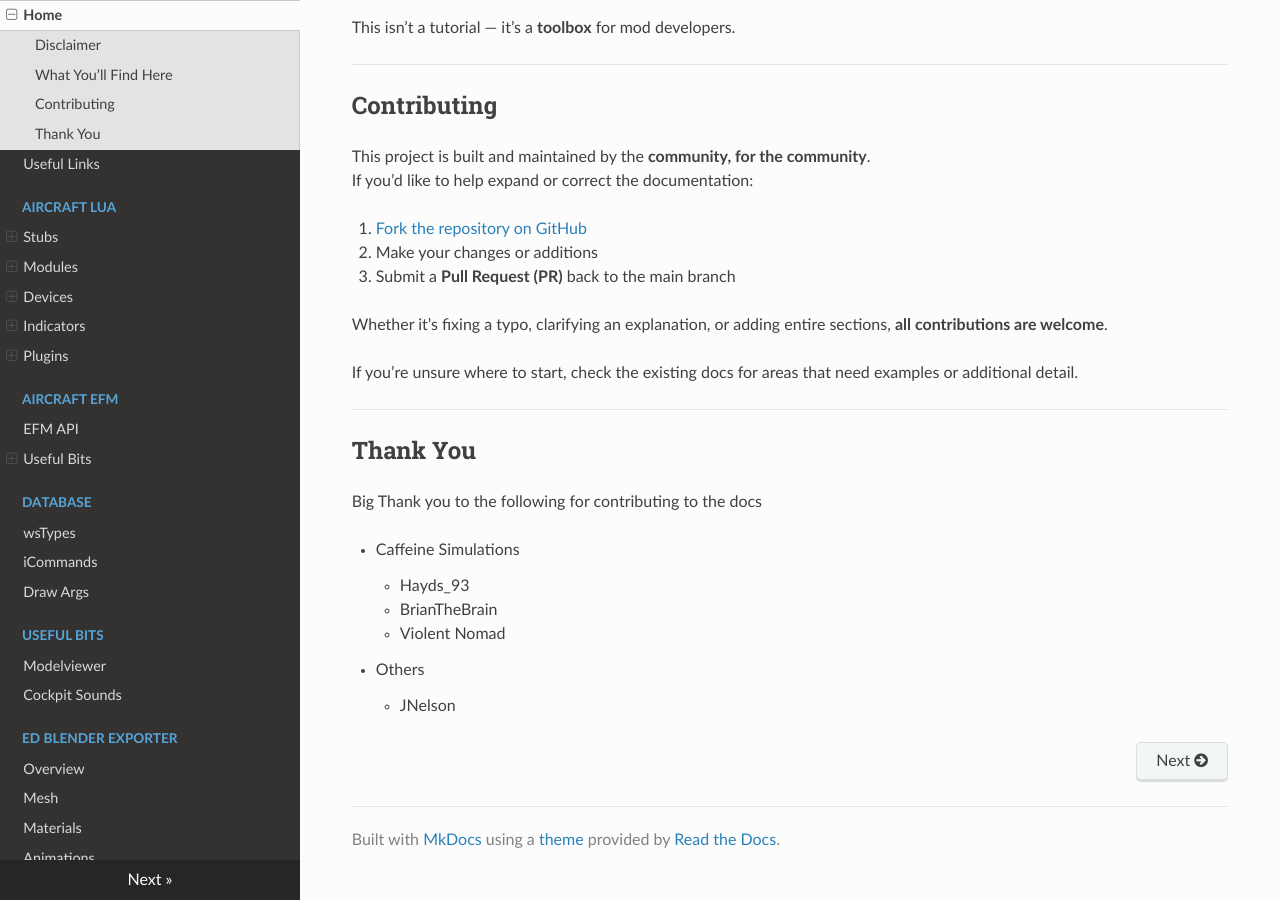
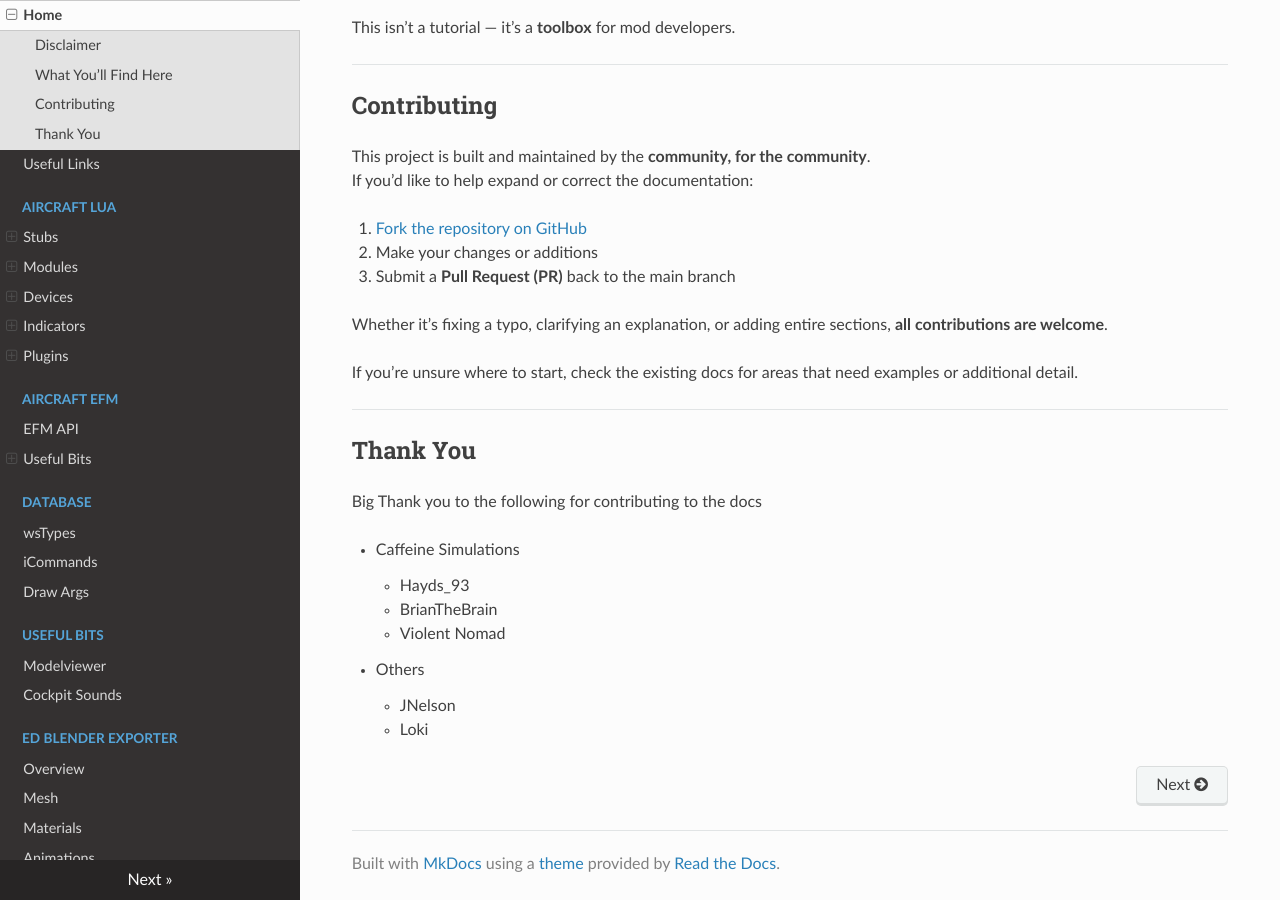
Before and after one commit to DCS-OpenSource/dcs-opensource-modding-guide, an MkDocs documentation site: the page built from docs/index.md, in a window 1280 px wide and 900 px high, scrolled down 738 px. Built offline with MkDocs 1.6.1, drawn with Linux system fonts in a browser that asks for light colours; nearby versions of some CDN libraries.

Commit message:
update credits

```diff
--- a/docs/index.md
+++ b/docs/index.md
@@ -50,3 +50,4 @@ Big Thank you to the following for contributing to the docs
 
 * Others
     * JNelson
+    * Loki
```
